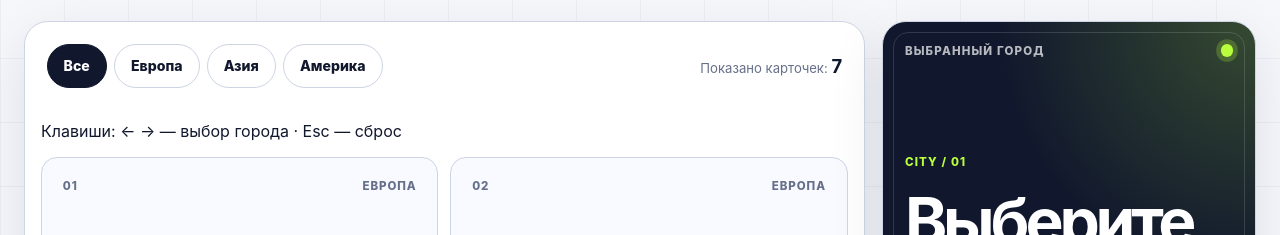
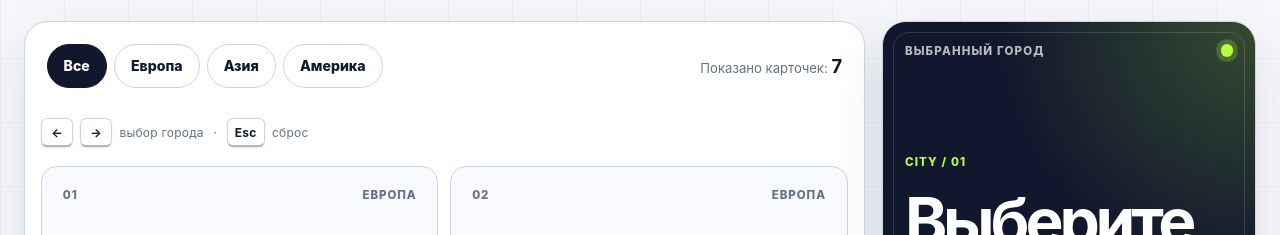
Before and after one commit to tanyasaut/lesson_1-3_interface-will-be-alive_homework, a plain HTML site: page project/index.html in a window 1280 px wide. Shown: the part 518-753 px from the top of the page. Drawn offline with Linux system fonts and the light colour scheme.

Commit message:
исправления + чеклист

```diff
--- a/project/index.html
+++ b/project/index.html
@@ -74,9 +74,14 @@
             </p>
           </div>
 
-          <p class="keyboard-hint">
-           Клавиши: ← → — выбор города · Esc — сброс
-          </p>
+         <p class="keyboard-hint">
+  <span class="keyboard-key">←</span>
+  <span class="keyboard-key">→</span>
+  <span>выбор города</span>
+  <span class="keyboard-divider">·</span>
+  <span class="keyboard-key">Esc</span>
+  <span>сброс</span>
+</p>
 
           <div class="collection-grid">
             <button
--- a/project/script.js
+++ b/project/script.js
@@ -124,13 +124,17 @@ randomButton.addEventListener("click", () => {
     );
   }
 
-  const randomIndex = Math.floor(
-    Math.random() * availableCards.length
-  );
+  if (availableCards.length === 0) {
+  return;
+}
 
-  const randomCard = availableCards[randomIndex];
+const randomIndex = Math.floor(
+  Math.random() * availableCards.length
+);
 
-  selectCard(randomCard);
+const randomCard = availableCards[randomIndex];
+
+selectCard(randomCard);
 });
 
 function resetInterface() {
@@ -240,3 +244,6 @@ function renderHistory() {
     historyList.append(historyItem);
   });
 }
+
+filterCards("all");
+renderHistory();
--- a/project/styles.css
+++ b/project/styles.css
@@ -559,6 +559,38 @@ a:focus-visible {
     padding: 1.5rem;
   }
 }
+
+.keyboard-hint {
+  display: flex;
+  align-items: center;
+  gap: 0.45rem;
+  margin: 0.8rem 0 1.2rem;
+  color: var(--muted);
+  font-size: 0.75rem;
+  letter-spacing: 0.02em;
+}
+
+.keyboard-key {
+  display: inline-flex;
+  align-items: center;
+  justify-content: center;
+  min-width: 2rem;
+  height: 1.8rem;
+  padding: 0 0.45rem;
+  border: 1px solid #cbd3e3;
+  border-bottom: 2px solid #aeb8cc;
+  border-radius: 0.4rem;
+  background: #ffffff;
+  color: var(--ink);
+  font-size: 0.75rem;
+  font-weight: 700;
+  box-shadow: 0 1px 2px rgb(17 24 45 / 10%);
+}
+
+.keyboard-divider {
+  margin: 0 0.15rem;
+}
+
 .history-panel {
   position: relative;
   z-index: 1;
```
Also changed, not shown: 1 other file.
